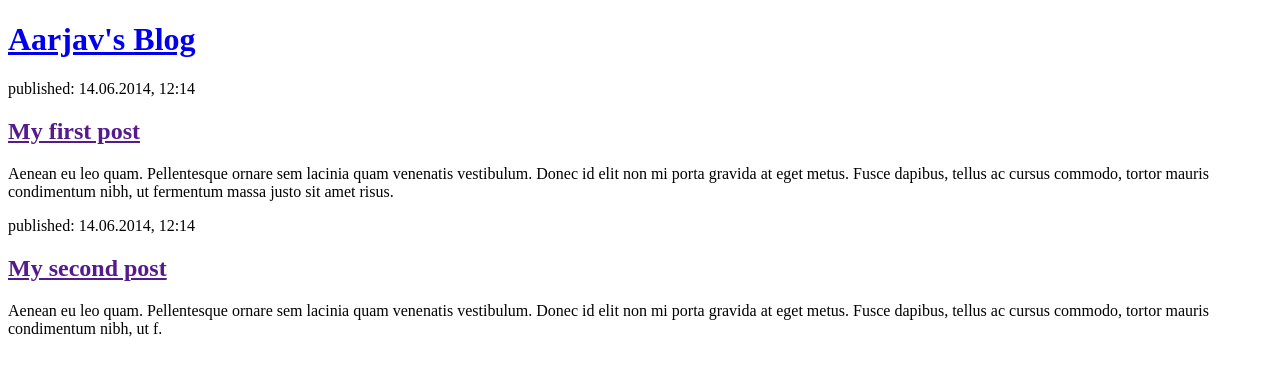
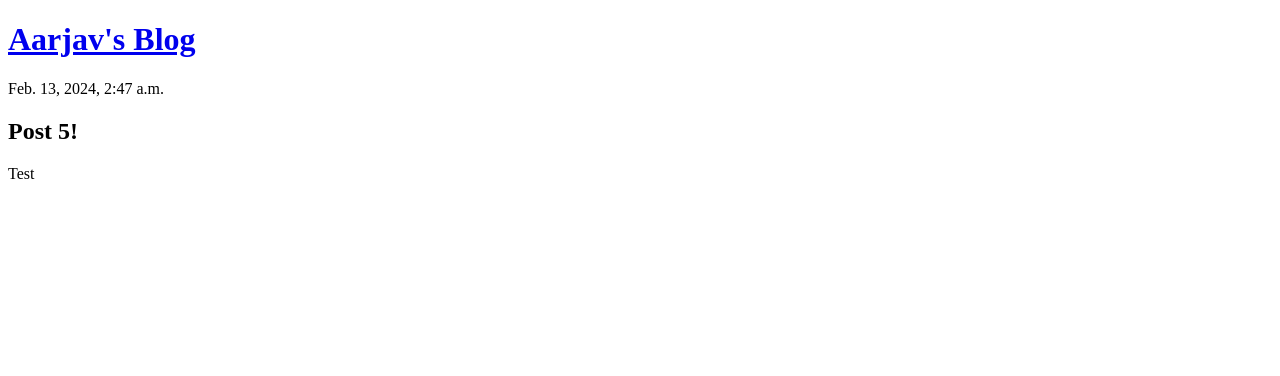
Before and after one commit to AarjavPatni/Django-Blog, a Django app: page / in a window 1280 px wide. Shown: the top 376 px of the page. Run offline with Django 5.2, Linux system fonts and the light colour scheme; data comes from the database, SQL or seed files in the repository.

Commit message:
Make post_list.html template dynamic

```diff
--- a/blog/templates/blog/post_list.html
+++ b/blog/templates/blog/post_list.html
@@ -1,23 +1,22 @@
 <!DOCTYPE html>
 <html>
+
 <head>
     <title>Aarjav's blog</title>
 </head>
+
 <body>
     <header>
         <h1><a href="/">Aarjav's Blog</a></h1>
     </header>
 
+    {% for post in posts %}
     <article>
-            <time>published: 14.06.2014, 12:14</time>
-            <h2><a href="">My first post</a></h2>
-            <p>Aenean eu leo quam. Pellentesque ornare sem lacinia quam venenatis vestibulum. Donec id elit non mi porta gravida at eget metus. Fusce dapibus, tellus ac cursus commodo, tortor mauris condimentum nibh, ut fermentum massa justo sit amet risus.</p>
+        <time>{{ post.published_date }}</time>
+        <h2>{{ post.title }}</h2>
+        <p>{{ post.text|linebreaksbr }}</p>
     </article>
+    {% endfor %}
+</body>
 
-        <article>
-            <time>published: 14.06.2014, 12:14</time>
-            <h2><a href="">My second post</a></h2>
-            <p>Aenean eu leo quam. Pellentesque ornare sem lacinia quam venenatis vestibulum. Donec id elit non mi porta gravida at eget metus. Fusce dapibus, tellus ac cursus commodo, tortor mauris condimentum nibh, ut f.</p>
-        </article>
-    </body>
 </html>
```
Lines whose indentation alone changed are shown as unchanged.
